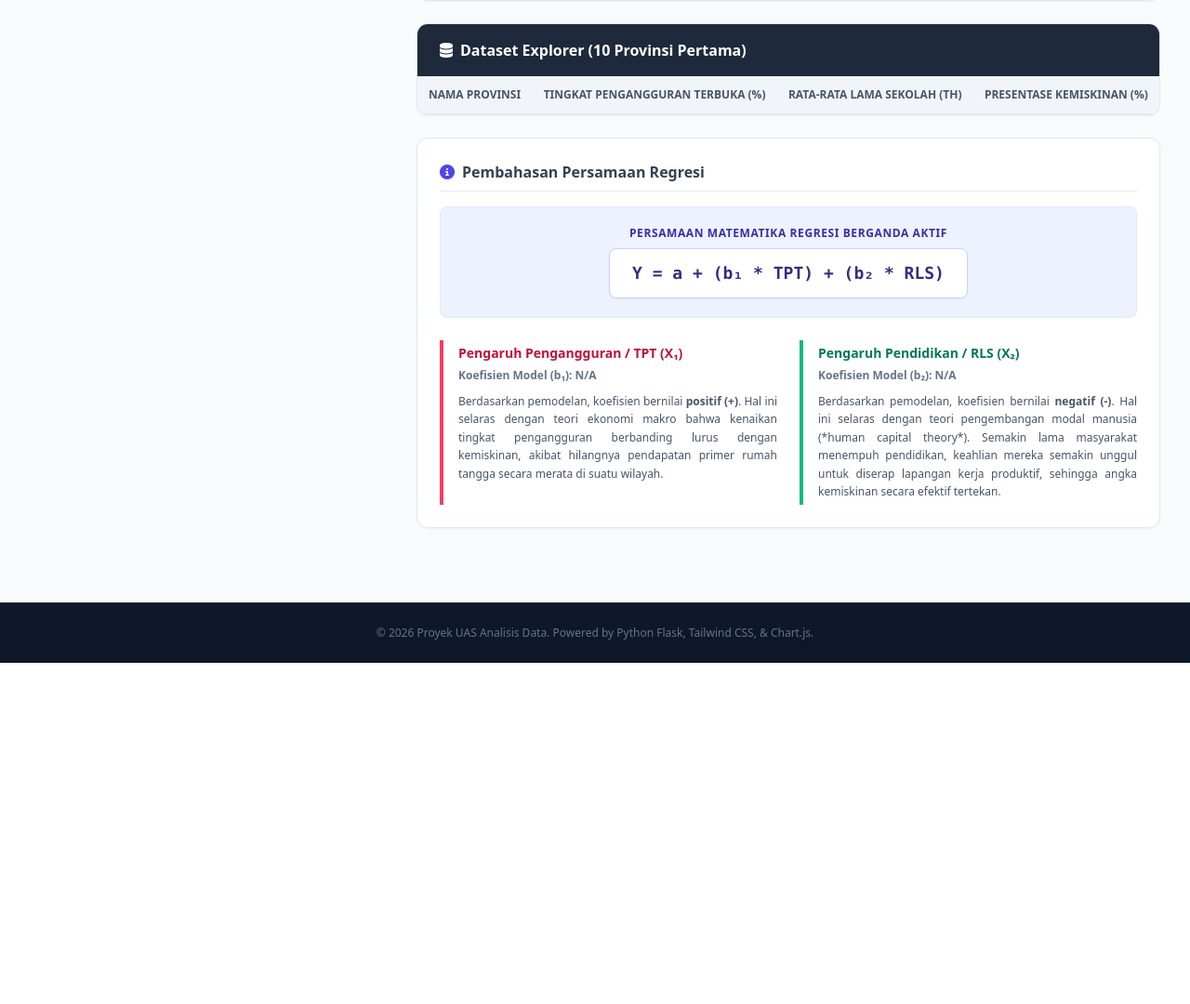
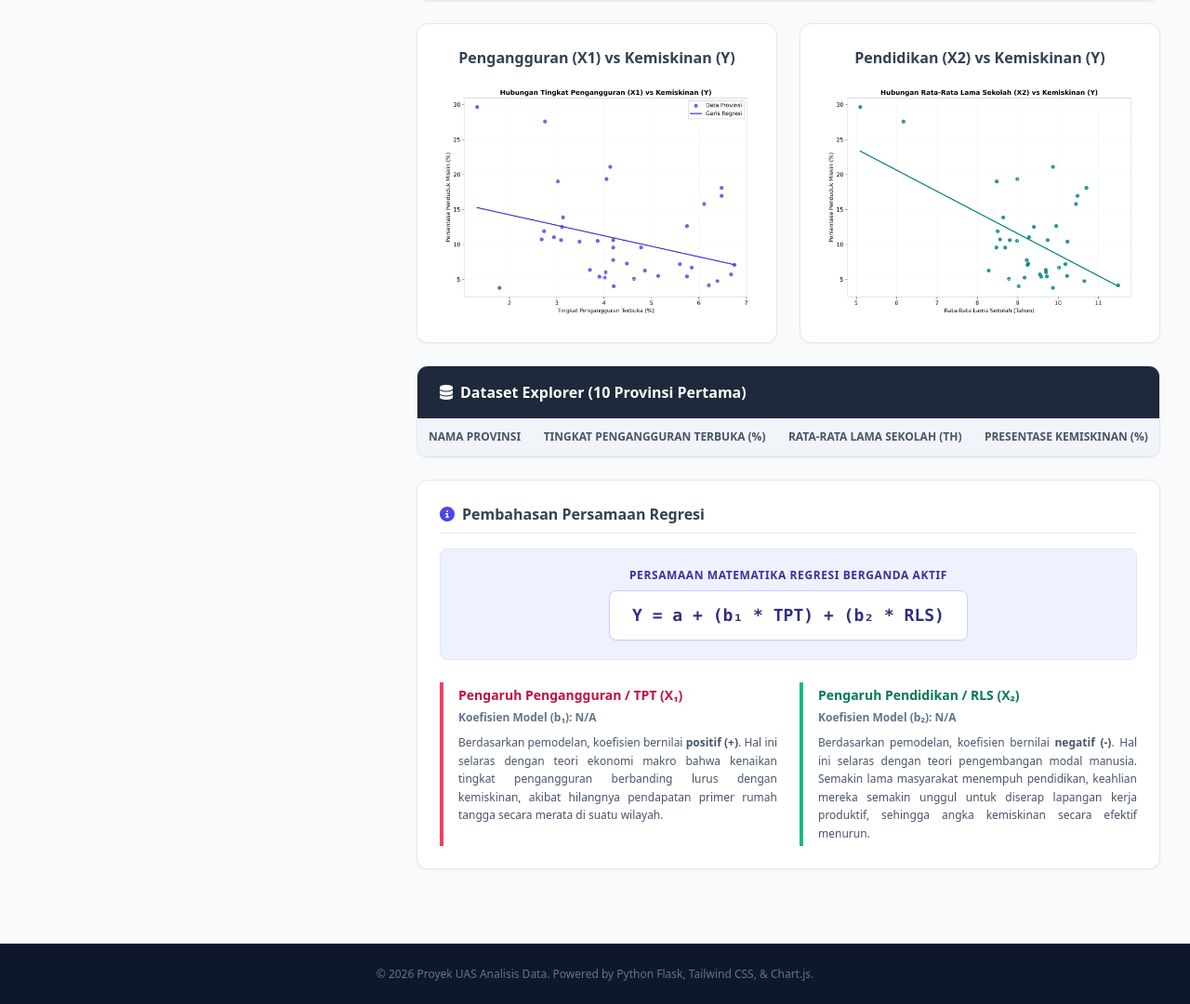
Before and after one commit to MohammadILhamSyahputra/Prediksi_Kemiskinan, a Flask app: page / in a window 1280 px wide. Shown: the part 1178-2258 px from the top of the page at 93% size. Before the commit the page ends 1891 px from the top, so only its background shows below. Run offline with Flask 3, Linux system fonts and the light colour scheme; lists and menus that the app fills with data are empty; some libraries are stand-ins or nearby versions.

Commit message:
ganti tulisan

```diff
--- a/app.py
+++ b/app.py
@@ -15,7 +15,7 @@ app = Flask(__name__)
 # LOKASI FILE & INISIALISASI VARIABEL GLOBAL
 # =====================================================================
 BASE_DIR = os.path.dirname(os.path.abspath(__file__))
-EXCEL_PATH = os.path.join(BASE_DIR, 'Dataset Pengaruh TPT dan RLS terhadap presentase penduduk miskin.xlsx')
+EXCEL_PATH = os.path.join(BASE_DIR, 'Dataset Pengaruh TPT dan RLS terhadap presentase penduduk miskin2.xlsx')
 
 IMAGE_DIR = os.path.join(BASE_DIR, 'static', 'images')
 os.makedirs(IMAGE_DIR, exist_ok=True)
@@ -57,6 +57,25 @@ def generate_and_save_plots(df_clean, col_x1, col_x2, col_y, col_provinsi, konst
         plt.legend(loc='upper right')
         plt.tight_layout()
         plt.savefig(os.path.join(IMAGE_DIR, 'sebaran_data.png'), dpi=300)
+        plt.close()
+
+        plt.figure(figsize=(8, 6))
+        plt.scatter(df_clean[col_x1], df_clean[col_y], color='#4f46e5', alpha=0.8, label='Data Provinsi')
+
+        # Menghitung garis regresi linear sederhana
+        coef_garis_x1 = np.polyfit(df_clean[col_x1], df_clean[col_y], 1)
+        x1_line = np.linspace(df_clean[col_x1].min(), df_clean[col_x1].max(), 100)
+        y1_line = np.polyval(coef_garis_x1, x1_line)
+
+        # Plot garis regresi
+        plt.plot(x1_line, y1_line, color='#4338ca', linewidth=2, label='Garis Regresi')
+
+        plt.title('Hubungan Tingkat Pengangguran (X1) vs Kemiskinan (Y)', fontsize=12, fontweight='bold')
+        plt.xlabel('Tingkat Pengangguran Terbuka (%)')
+        plt.ylabel('Persentase Penduduk Miskin (%)')
+        plt.legend()
+        plt.tight_layout()
+        plt.savefig(os.path.join(IMAGE_DIR, 'scatter_pengangguran.png'), dpi=300)
         plt.close()
 
         # --- 2. GRAFIK STATIS: PENDIDIKAN (X2) VS KEMISKINAN (Y) ---
--- a/templates/dashboard.html
+++ b/templates/dashboard.html
@@ -194,6 +194,19 @@
                     </div>
                 </div>
 
+                <div class="grid grid-cols-1 md:grid-cols-2 gap-6 mt-8">
+
+                    <div class="bg-white rounded-xl shadow-sm border border-slate-200 p-6">
+                        <h3 class="font-bold text-slate-700 mb-4 text-center">Pengangguran (X1) vs Kemiskinan (Y)</h3>
+                        <img src="{{ url_for('static', filename='images/scatter_pengangguran.png') }}" alt="Grafik TPT" class="w-full rounded">
+                    </div>
+
+                    <div class="bg-white rounded-xl shadow-sm border border-slate-200 p-6">
+                        <h3 class="font-bold text-slate-700 mb-4 text-center">Pendidikan (X2) vs Kemiskinan (Y)</h3>
+                        <img src="{{ url_for('static', filename='images/scatter_pendidikan.png') }}" alt="Grafik Pendidikan" class="w-full rounded">
+                    </div>
+                </div>
+
                 <!-- TABLE EXPLORER DATASET -->
                 <div class="bg-white rounded-xl shadow-sm border border-slate-200 overflow-hidden">
                     <div class="bg-slate-800 text-white px-6 py-4 flex justify-between items-center">
@@ -253,7 +266,7 @@
                             <h4 class="font-bold text-emerald-700 text-sm">Pengaruh Pendidikan / RLS (X₂)</h4>
                             <p class="font-semibold text-slate-500 mt-1">Koefisien Model (b₂): {% if model_trained %}{{ "%.4f"|format(metrics.koef_rls) }}{% else %}N/A{% endif %}</p>
                             <p class="mt-2 text-justify">
-                                Berdasarkan pemodelan, koefisien bernilai <strong>negatif (-)</strong>. Hal ini selaras dengan teori pengembangan modal manusia (*human capital theory*). Semakin lama masyarakat menempuh pendidikan, keahlian mereka semakin unggul untuk diserap lapangan kerja produktif, sehingga angka kemiskinan secara efektif tertekan.
+                                Berdasarkan pemodelan, koefisien bernilai <strong>negatif (-)</strong>. Hal ini selaras dengan teori pengembangan modal manusia. Semakin lama masyarakat menempuh pendidikan, keahlian mereka semakin unggul untuk diserap lapangan kerja produktif, sehingga angka kemiskinan secara efektif menurun.
                             </p>
                         </div>
                     </div>
```
Also changed, not shown: static/images/scatter_pengangguran.png, 2 other files.
